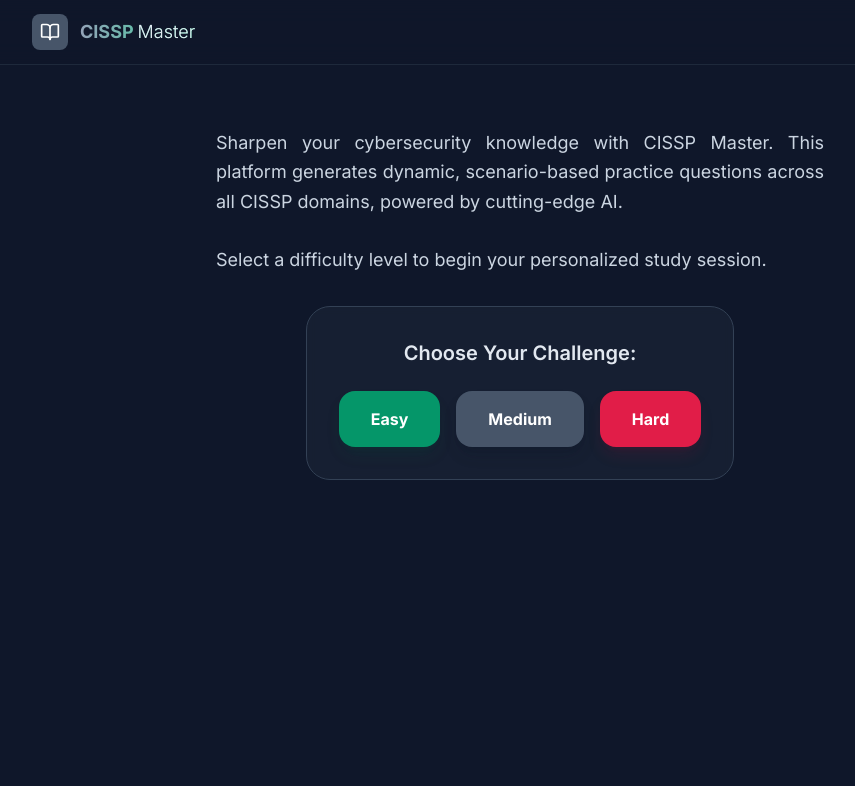
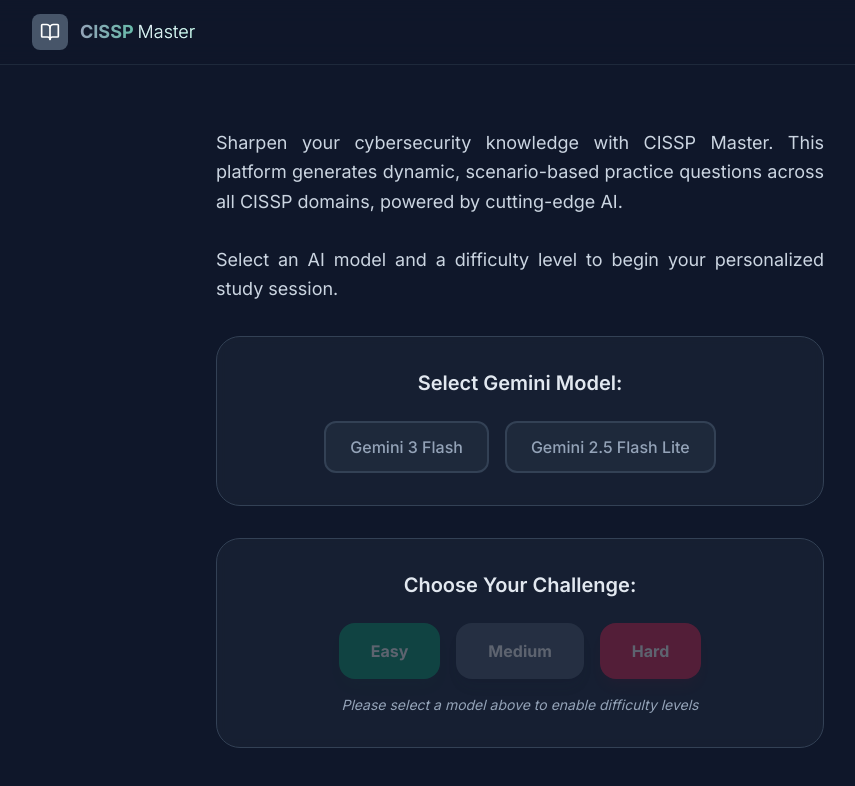
Before and after one commit to gothamdigital/cissp-flashcards, a React (Vite) app: page / in a window 1280 px wide. Shown: the top 786 px of the page, without its empty margins (120-975 px from the left). Built offline with nearby package versions, Linux system fonts and the light colour scheme.

Commit message:
feat: add Gemini model selection to welcome screen

```diff
--- a/App.tsx
+++ b/App.tsx
@@ -6,7 +6,7 @@
 import { WelcomeScreen } from './components/WelcomeScreen';
 import { SessionMilestone } from './components/SessionMilestone';
 import { fetchQuestionBatch } from './services/geminiService';
-import { FlashcardData, UserAnswer, Difficulty } from './types';
+import { FlashcardData, UserAnswer, Difficulty, GeminiModel } from './types';
 import { BookOpen, AlertCircle, RefreshCcw, PieChart, SlidersHorizontal, RotateCcw } from 'lucide-react';
 
 const App: React.FC = () => {
@@ -18,22 +18,23 @@
   const [showStats, setShowStats] = useState<boolean>(false);
   const [showMilestone, setShowMilestone] = useState<boolean>(false);
   const [difficulty, setDifficulty] = useState<Difficulty>(Difficulty.Medium);
+  const [model, setModel] = useState<GeminiModel>(GeminiModel.Gemini25FlashLite);
   const [showWelcomeScreen, setShowWelcomeScreen] = useState<boolean>(true);
 
   // Initialize the first batch
   useEffect(() => {
     // Only load questions if the welcome screen is not being shown (i.e., a session has started)
     if (!showWelcomeScreen) {
-      loadQuestionsForDifficulty(difficulty, true);
+      loadQuestionsForDifficulty(difficulty, model, true);
     }
     // eslint-disable-next-line react-hooks/exhaustive-deps
   }, [showWelcomeScreen]); // Re-run effect when showWelcomeScreen changes
 
-  const loadQuestionsForDifficulty = useCallback(async (diff: Difficulty, isInitial: boolean = false, replace: boolean = false) => {
+  const loadQuestionsForDifficulty = useCallback(async (diff: Difficulty, selectedModel: GeminiModel, isInitial: boolean = false, replace: boolean = false) => {
     setIsLoading(true);
     setError(null);
     try {
-      const newQuestions = await fetchQuestionBatch(10, diff);
+      const newQuestions = await fetchQuestionBatch(10, diff, selectedModel);
 
       setHistory(prev => {
         if (replace) {
@@ -66,11 +67,12 @@
     setCurrentIndex(-1);
 
     // Fetch new batch with replace=true to be safe
-    loadQuestionsForDifficulty(newDifficulty, true, true);
+    loadQuestionsForDifficulty(newDifficulty, model, true, true);
   };
 
-  const handleStartSession = useCallback((selectedDifficulty: Difficulty) => {
+  const handleStartSession = useCallback((selectedDifficulty: Difficulty, selectedModel: GeminiModel) => {
     setDifficulty(selectedDifficulty);
+    setModel(selectedModel);
     setShowWelcomeScreen(false);
     // The useEffect will now handle loading the questions when showWelcomeScreen changes
   }, []);
@@ -98,12 +100,12 @@
       setCurrentIndex(prev => prev + 1);
     } else {
       // Load more with CURRENT difficulty, append mode
-      loadQuestionsForDifficulty(difficulty, false, false).then(() => {
+      loadQuestionsForDifficulty(difficulty, model, false, false).then(() => {
          // The load function handles state update, but we might need to increment index if we were at end
          setCurrentIndex(prev => prev + 1);
       });
     }
-  }, [currentIndex, history.length, difficulty, loadQuestionsForDifficulty]);
+  }, [currentIndex, history.length, difficulty, model, loadQuestionsForDifficulty]);
 
   const handleContinueSession = (newDifficulty: Difficulty) => {
     setShowMilestone(false);
@@ -113,7 +115,7 @@
       setDifficulty(newDifficulty);
       setHistory(prev => prev.slice(0, currentIndex + 1));
 
-      loadQuestionsForDifficulty(newDifficulty, false, false).then(() => {
+      loadQuestionsForDifficulty(newDifficulty, model, false, false).then(() => {
         setCurrentIndex(prev => prev + 1);
       });
     } else {
@@ -121,7 +123,7 @@
       if (currentIndex < history.length - 1) {
         setCurrentIndex(prev => prev + 1);
       } else {
-        loadQuestionsForDifficulty(newDifficulty, false, false).then(() => {
+        loadQuestionsForDifficulty(newDifficulty, model, false, false).then(() => {
           setCurrentIndex(prev => prev + 1);
         });
       }
@@ -161,7 +163,7 @@
   // Pre-fetch more questions when nearing the end of the list
   useEffect(() => {
     if (history.length > 0 && currentIndex >= history.length - 2 && !isLoading && !error) {
-      fetchQuestionBatch(3, difficulty).then(newQs => {
+      fetchQuestionBatch(3, difficulty, model).then(newQs => {
         setHistory(prev => {
           const existingIds = new Set(prev.map(q => q.id));
           const uniqueNew = newQs.filter(q => !existingIds.has(q.id));
@@ -169,7 +171,7 @@
         });
       }).catch(err => console.warn("Background fetch failed", err));
     }
-  }, [currentIndex, history.length, isLoading, error, difficulty]);
+  }, [currentIndex, history.length, isLoading, error, difficulty, model]);
 
   const currentCard = history[currentIndex];
   const currentSavedAnswer = currentCard ? userAnswers[currentCard.id]?.selectedOptionIndex : null;
--- a/components/WelcomeScreen.tsx
+++ b/components/WelcomeScreen.tsx
@@ -1,47 +1,78 @@
 import React from 'react';
 import { BookOpen, RefreshCcw } from 'lucide-react';
-import { Difficulty } from '../types';
-import { LoadingSpinner } from './LoadingSpinner'; // Assuming LoadingSpinner is in the same directory
+import { Difficulty, GeminiModel } from '../types';
+import { LoadingSpinner } from './LoadingSpinner';
 
 interface WelcomeScreenProps {
-  onStartSession: (difficulty: Difficulty) => void;
+  onStartSession: (difficulty: Difficulty, model: GeminiModel) => void;
   isLoading: boolean;
 }
 
 export const WelcomeScreen: React.FC<WelcomeScreenProps> = ({ onStartSession, isLoading }) => {
+  const [selectedModel, setSelectedModel] = React.useState<GeminiModel | null>(null);
+
   return (
     <div className="flex flex-col items-center justify-start p-8 text-center max-w-2xl mx-auto">
       <p className="text-slate-300 text-lg mb-8 leading-relaxed text-justify">
         Sharpen your cybersecurity knowledge with CISSP Master. This platform generates dynamic, scenario-based practice questions across all CISSP domains, powered by cutting-edge AI.
         <br /><br />
-        Select a difficulty level to begin your personalized study session.
+        Select an AI model and a difficulty level to begin your personalized study session.
       </p>
 
-      <div className="bg-slate-800/50 border border-slate-700 p-8 rounded-3xl backdrop-blur-sm">
+      <div className="bg-slate-800/50 border border-slate-700 p-8 rounded-3xl backdrop-blur-sm w-full mb-8">
+        <h2 className="text-xl font-semibold text-slate-200 mb-6">Select Gemini Model:</h2>
+        <div className="flex flex-wrap justify-center gap-4">
+          <button
+            onClick={() => setSelectedModel(GeminiModel.Gemini3Flash)}
+            className={`px-6 py-3 rounded-xl border-2 transition-all font-medium cursor-pointer ${
+              selectedModel === GeminiModel.Gemini3Flash
+                ? 'bg-blue-600/20 border-blue-500 text-blue-200 shadow-lg shadow-blue-500/20'
+                : 'bg-slate-800 border-slate-700 text-slate-400 hover:border-slate-500'
+            }`}
+          >
+            Gemini 3 Flash
+          </button>
+          <button
+            onClick={() => setSelectedModel(GeminiModel.Gemini25FlashLite)}
+            className={`px-6 py-3 rounded-xl border-2 transition-all font-medium cursor-pointer ${
+              selectedModel === GeminiModel.Gemini25FlashLite
+                ? 'bg-blue-600/20 border-blue-500 text-blue-200 shadow-lg shadow-blue-500/20'
+                : 'bg-slate-800 border-slate-700 text-slate-400 hover:border-slate-500'
+            }`}
+          >
+            Gemini 2.5 Flash Lite
+          </button>
+        </div>
+      </div>
+
+      <div className="bg-slate-800/50 border border-slate-700 p-8 rounded-3xl backdrop-blur-sm w-full">
         <h2 className="text-xl font-semibold text-slate-200 mb-6">Choose Your Challenge:</h2>
         <div className="flex flex-wrap justify-center gap-4">
           <button
-            onClick={() => onStartSession(Difficulty.Easy)}
-            className="px-8 py-4 rounded-2xl bg-emerald-600 hover:bg-emerald-500 text-white font-bold transition-all hover:scale-105 active:scale-95 shadow-lg shadow-emerald-900/20 disabled:opacity-50 disabled:cursor-not-allowed cursor-pointer"
-            disabled={isLoading}
+            onClick={() => selectedModel && onStartSession(Difficulty.Easy, selectedModel)}
+            className="px-8 py-4 rounded-2xl bg-emerald-600 hover:bg-emerald-500 text-white font-bold transition-all hover:scale-105 active:scale-95 shadow-lg shadow-emerald-900/20 disabled:opacity-30 disabled:cursor-not-allowed cursor-pointer disabled:scale-100"
+            disabled={isLoading || !selectedModel}
           >
             Easy
           </button>
           <button
-            onClick={() => onStartSession(Difficulty.Medium)}
-            className="px-8 py-4 rounded-2xl bg-slate-600 hover:bg-slate-500 text-white font-bold transition-all hover:scale-105 active:scale-95 shadow-lg shadow-slate-900/20 disabled:opacity-50 disabled:cursor-not-allowed cursor-pointer"
-            disabled={isLoading}
+            onClick={() => selectedModel && onStartSession(Difficulty.Medium, selectedModel)}
+            className="px-8 py-4 rounded-2xl bg-slate-600 hover:bg-slate-500 text-white font-bold transition-all hover:scale-105 active:scale-95 shadow-lg shadow-slate-900/20 disabled:opacity-30 disabled:cursor-not-allowed cursor-pointer disabled:scale-100"
+            disabled={isLoading || !selectedModel}
           >
             Medium
           </button>
           <button
-            onClick={() => onStartSession(Difficulty.Hard)}
-            className="px-8 py-4 rounded-2xl bg-rose-600 hover:bg-rose-500 text-white font-bold transition-all hover:scale-105 active:scale-95 shadow-lg shadow-rose-900/20 disabled:opacity-50 disabled:cursor-not-allowed cursor-pointer"
-            disabled={isLoading}
+            onClick={() => selectedModel && onStartSession(Difficulty.Hard, selectedModel)}
+            className="px-8 py-4 rounded-2xl bg-rose-600 hover:bg-rose-500 text-white font-bold transition-all hover:scale-105 active:scale-95 shadow-lg shadow-rose-900/20 disabled:opacity-30 disabled:cursor-not-allowed cursor-pointer disabled:scale-100"
+            disabled={isLoading || !selectedModel}
           >
             Hard
           </button>
         </div>
+        {!selectedModel && (
+          <p className="mt-4 text-sm text-slate-400 italic">Please select a model above to enable difficulty levels</p>
+        )}
       </div>
 
       {isLoading && (
--- a/services/geminiService.ts
+++ b/services/geminiService.ts
@@ -1,13 +1,17 @@
-import { FlashcardData, Difficulty } from "../types";
+import { FlashcardData, Difficulty, GeminiModel } from "../types";
 
-export const fetchQuestionBatch = async (count: number = 10, difficulty: Difficulty = Difficulty.Medium): Promise<FlashcardData[]> => {
+export const fetchQuestionBatch = async (
+  count: number = 10,
+  difficulty: Difficulty = Difficulty.Medium,
+  model: GeminiModel = GeminiModel.Gemini25FlashLite
+): Promise<FlashcardData[]> => {
   try {
     const response = await fetch('/api/questions', {
       method: 'POST',
       headers: {
         'Content-Type': 'application/json',
       },
-      body: JSON.stringify({ count, difficulty }),
+      body: JSON.stringify({ count, difficulty, model }),
     });
 
     if (!response.ok) {
--- a/types.ts
+++ b/types.ts
@@ -13,6 +13,11 @@
   Easy = "Easy",
   Medium = "Medium",
   Hard = "Hard"
+}
+
+export enum GeminiModel {
+  Gemini3Flash = "gemini-3-flash-preview",
+  Gemini25FlashLite = "gemini-2.5-flash-lite"
 }
 
 export interface FlashcardData {
```
Also changed, not shown: 1 other file (tests, documents, lock files or other folders).
